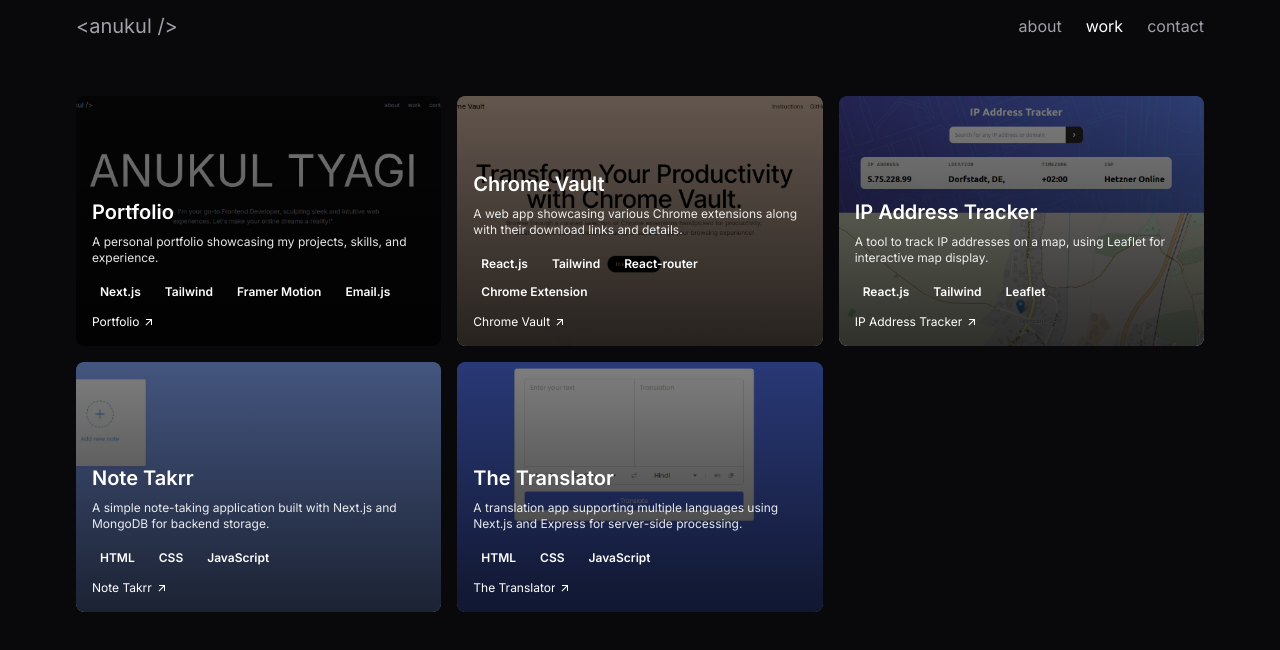
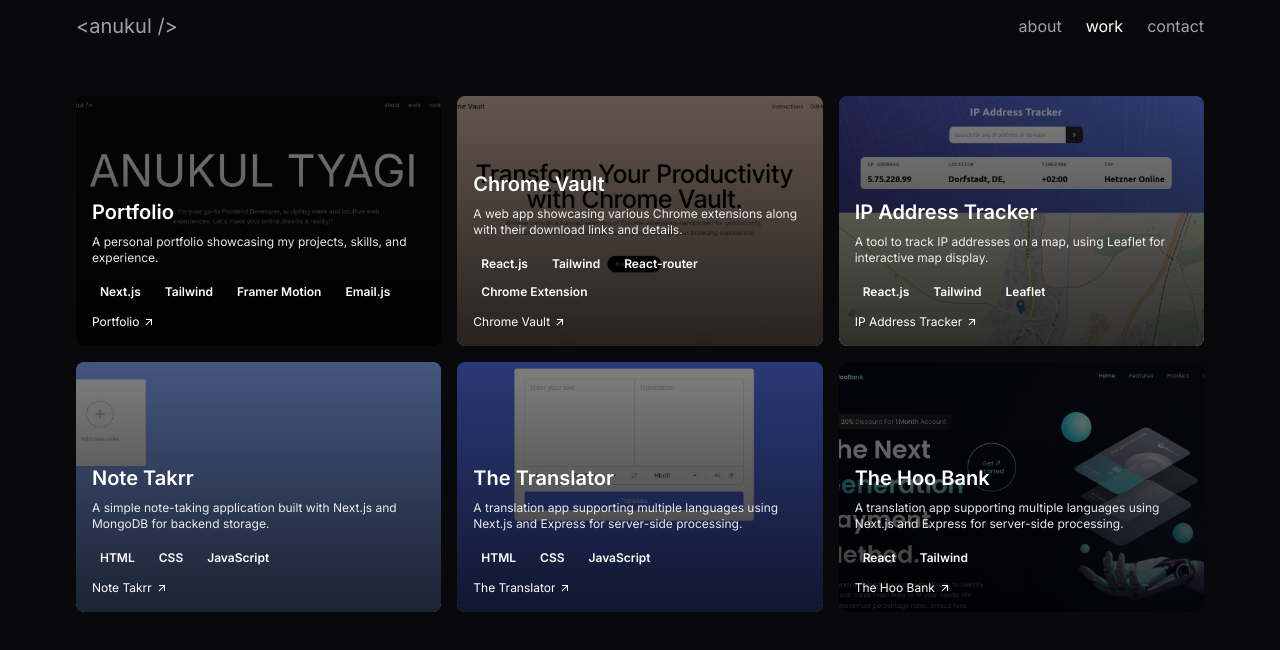
Before and after one commit to anukultyagi/portfolio, a Next.js app: page /work in a window 1280 px wide. Shown: the top 650 px of the page. Built offline with nearby package versions, Linux system fonts and the light colour scheme.

Commit message:
added banking landing page

```diff
--- a/src/app/contact/page.js
+++ b/src/app/contact/page.js
@@ -4,9 +4,7 @@ import CursorEyeBall from '@/components/CursorEyeBall';
 import { motion } from 'framer-motion';
 import React from 'react';
 
-
 const Contact = () => {
-
 
     return (
         <motion.div
--- a/src/assets/index.js
+++ b/src/assets/index.js
@@ -3,6 +3,7 @@ import ipAddressTrackerThumbnail from '@/assets/ipaddress-tracker.jpg'
 import noteTakrThumbnail from '@/assets/note-takr-thumbnail.jpg'
 import chromeVaultThumbnail from '@/assets/chromevault-thumbnail.jpg'
 import translatorThumbnail from '@/assets/translator-thumbnail.jpg'
+import bankingthumbnail from '@/assets/banking-thumbnail.png'
 
 
-export { portfolioThumbnail, ipAddressTrackerThumbnail, noteTakrThumbnail, chromeVaultThumbnail, translatorThumbnail }
+export { portfolioThumbnail, ipAddressTrackerThumbnail, noteTakrThumbnail, chromeVaultThumbnail, translatorThumbnail, bankingthumbnail }
--- a/src/data.js
+++ b/src/data.js
@@ -1,4 +1,4 @@
-import { portfolioThumbnail, ipAddressTrackerThumbnail, noteTakrThumbnail, chromeVaultThumbnail, translatorThumbnail } from "./assets";
+import { portfolioThumbnail, ipAddressTrackerThumbnail, noteTakrThumbnail, chromeVaultThumbnail, translatorThumbnail, bankingthumbnail } from "./assets";
 
 export const brandName = '<anukul />';
 
@@ -48,4 +48,13 @@ export const workData = [
         link: "https://the-translator.netlify.app/",
         repo: false,
     },
+    {
+        id: 6,
+        title: "The Hoo Bank ",
+        description: "A translation app supporting multiple languages using Next.js and Express for server-side processing.",
+        tags: ["React", "Tailwind"],
+        imageUrl: bankingthumbnail,
+        link: "https://banking-page.netlify.app/",
+        repo: false,
+    },
 ];
```
Also changed, not shown: src/assets/banking-thumbnail.png (added).
